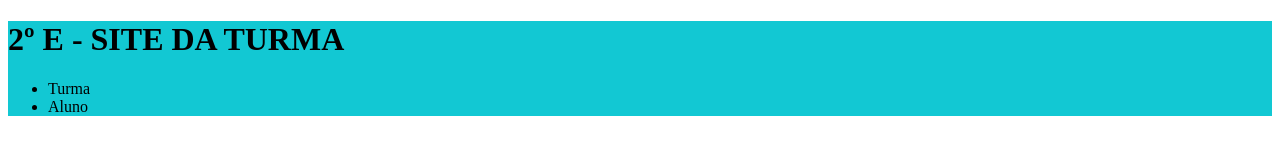
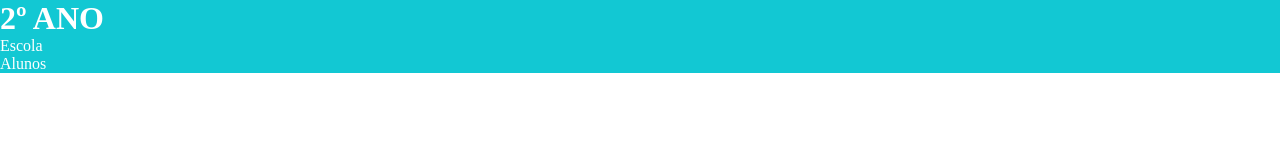
Before and after one commit to romulopena/site-turma-2E, a plain HTML site: page index.html in a window 1280 px wide. Drawn offline with Linux system fonts and the light colour scheme.

Commit message:
seletor universal asterisco

```diff
--- a/index.html
+++ b/index.html
@@ -1,21 +1,22 @@
 <!DOCTYPE html>
-<html lang="en">
+<html lang="pt-br">
 <head>
     <meta charset="UTF-8">
     <meta http-equiv="X-UA-Compatible" content="IE=edge">
     <meta name="viewport" content="width=device-width, initial-scale=1.0">
-    <title>2º ano</title>
+    <title>2º ANO</title>
     <link rel="stylesheet" href="style.css">
 </head>
 <body>
     <header class="cabecalho">
-        <h1>2º E - SITE DA TURMA</h1>
-        <ul>
-            <li>Turma</li>
-            <li>Aluno</li>
+        <h1 class="titulo-cab">2º ANO </h1>
+        <ul class="lista-cab">
+            <li class="itens-lista-cab">Escola</li>
+            <li class="itens-lista-cab">Alunos</li>
         </ul>
+        <section>
+
+        </section>
     </header>
-
-
 </body>
 </html>
--- a/style.css
+++ b/style.css
@@ -1,3 +1,7 @@
-.cabecalho{
+*{
+    margin: 0;
+    padding: 0;
+}.cabecalho{
     background-color: #12C8D3 ;
+    color: #ffffff;
 }
```
